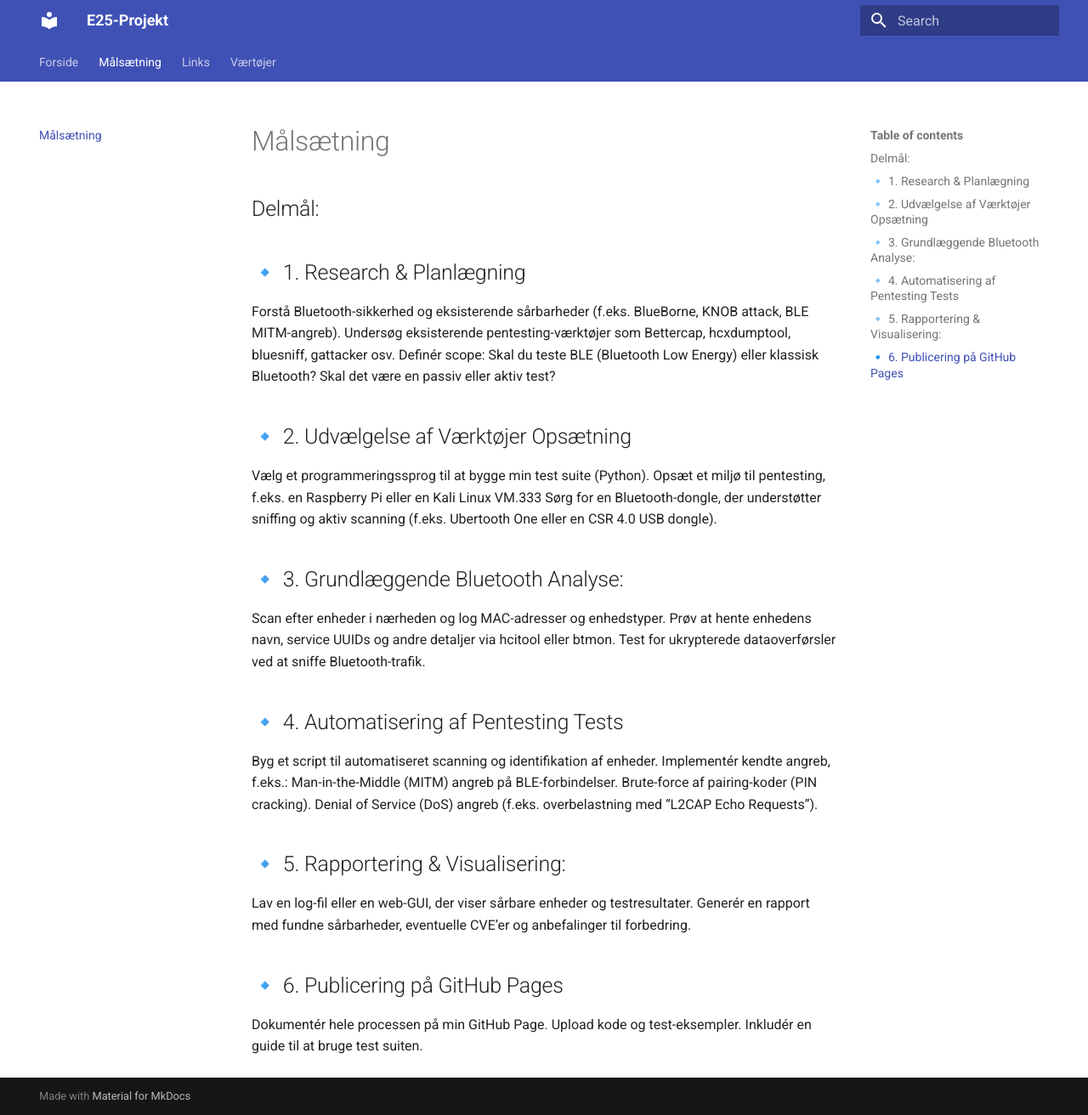
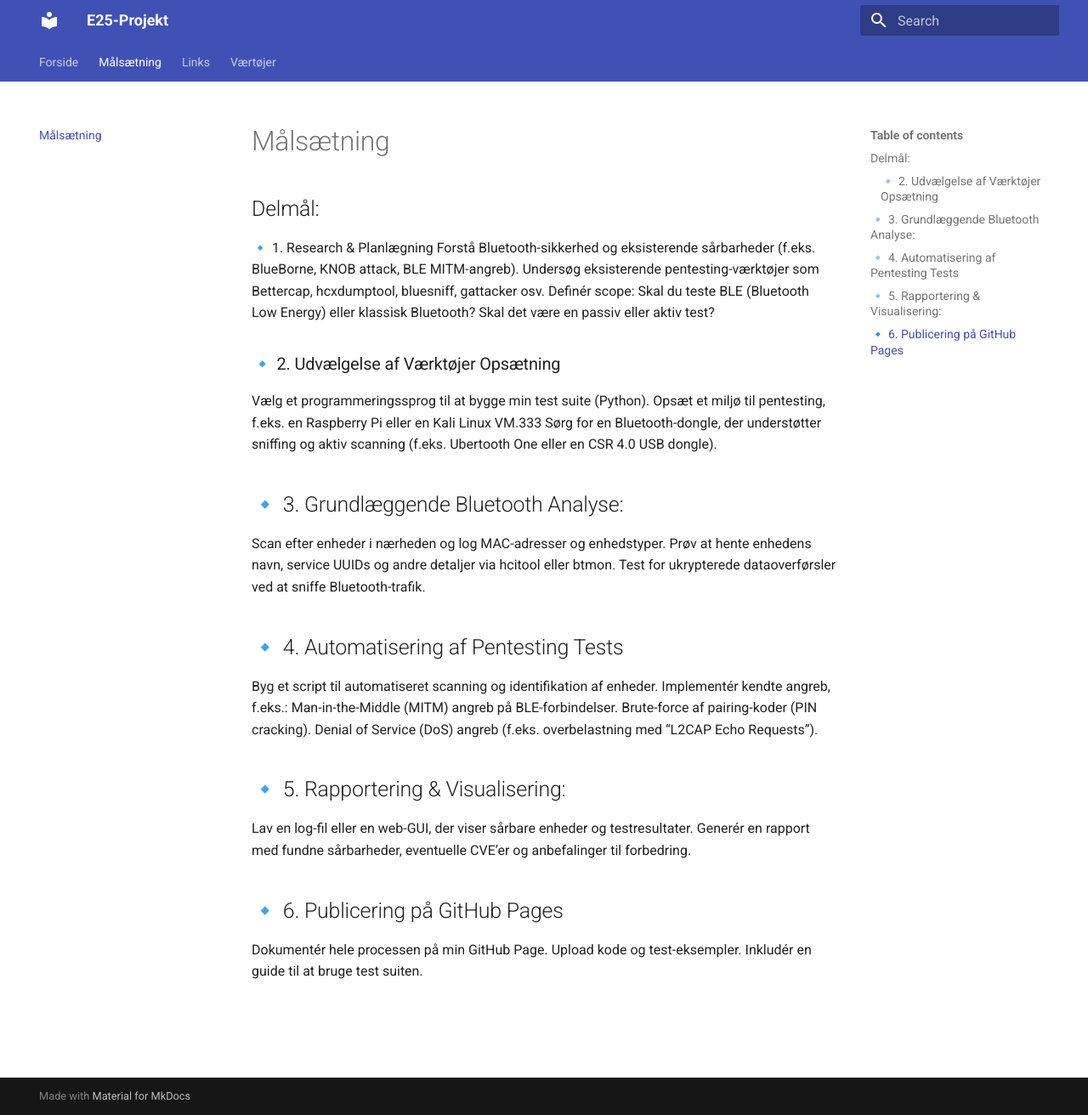
Before and after one commit to Efily/E25-Projekt, an MkDocs documentation site: the page built from docs/maalsaetning.md, in a window 1280 px wide and 1312 px high. Shown: the whole window at 85% size. Built offline with MkDocs 1.6.1 and Material for MkDocs 9.7.7, drawn with Linux system fonts in a browser that asks for light colours.

Commit message:
Update maalsaetning.md

```diff
--- a/docs/maalsaetning.md
+++ b/docs/maalsaetning.md
@@ -1,7 +1,7 @@
 ##Delmål:
-##🔹 1. Research & Planlægning
+🔹 1. Research & Planlægning
 Forstå Bluetooth-sikkerhed og eksisterende sårbarheder (f.eks. BlueBorne, KNOB attack, BLE MITM-angreb). Undersøg eksisterende pentesting-værktøjer som Bettercap, hcxdumptool, bluesniff, gattacker osv. Definér scope: Skal du teste BLE (Bluetooth Low Energy) eller klassisk Bluetooth? Skal det være en passiv eller aktiv test?
-##🔹 2. Udvælgelse af Værktøjer Opsætning
+###🔹 2. Udvælgelse af Værktøjer Opsætning
 Vælg et programmeringssprog til at bygge min test suite (Python). Opsæt et miljø til pentesting, f.eks. en Raspberry Pi eller en Kali Linux VM.333 Sørg for en Bluetooth-dongle, der understøtter sniffing og aktiv scanning (f.eks. Ubertooth One eller en CSR 4.0 USB dongle).
 ##🔹 3. Grundlæggende Bluetooth Analyse:
 Scan efter enheder i nærheden og log MAC-adresser og enhedstyper. Prøv at hente enhedens navn, service UUIDs og andre detaljer via hcitool eller btmon. Test for ukrypterede dataoverførsler ved at sniffe Bluetooth-trafik.
```
